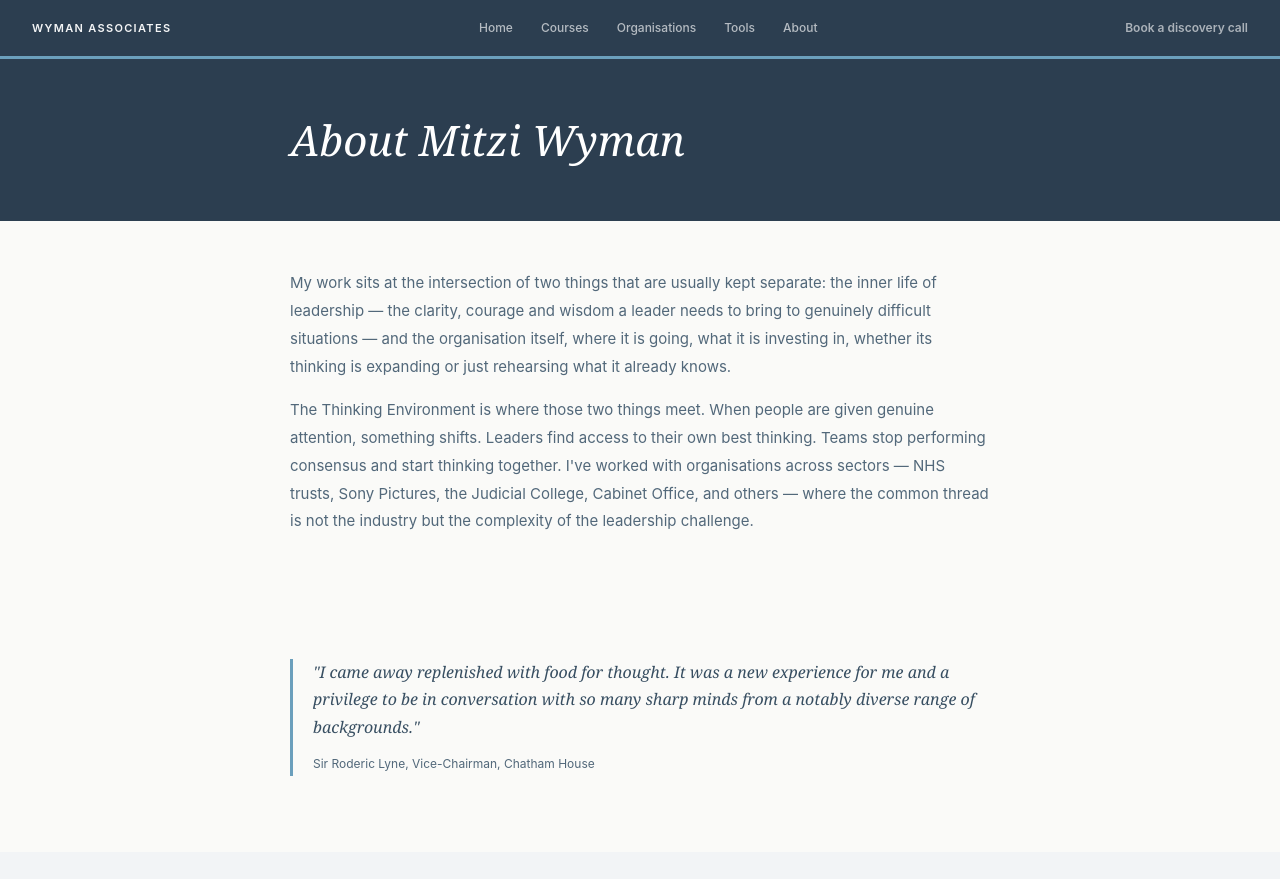
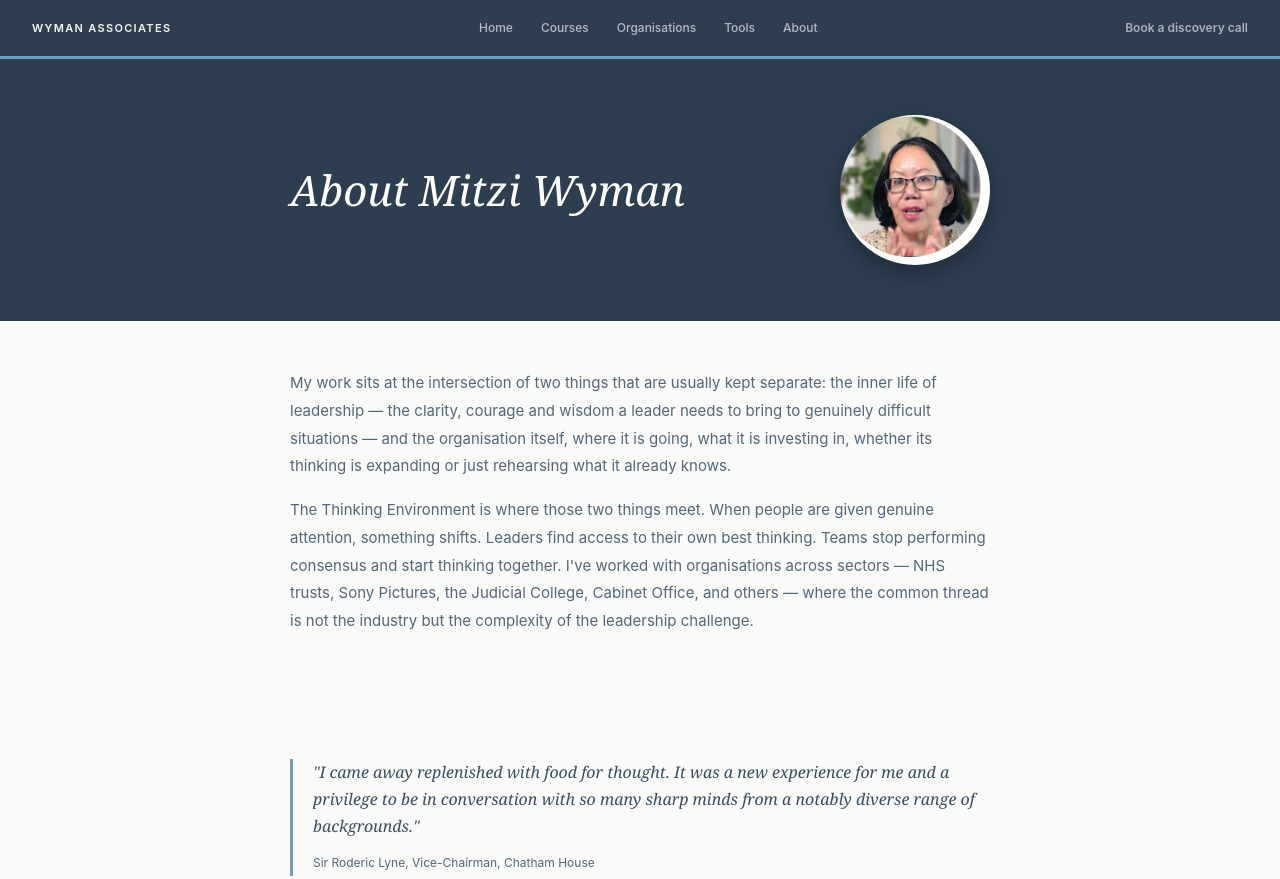
Before and after one commit to Mitziwyman/thinking-together, a plain HTML site: page about.html in a window 1280 px wide. Shown: the top 879 px of the page. Drawn offline with Linux system fonts and the light colour scheme.

Commit message:
Add Mitzi photo to About page hero, flipped to face inward toward the title

```diff
--- a/about.html
+++ b/about.html
@@ -41,6 +41,29 @@
     font-style: italic;
     color: #fff;
     line-height: 1.2;
+  }
+  .hero-flex {
+    display: flex;
+    align-items: center;
+    justify-content: space-between;
+    gap: 2rem;
+  }
+  .hero-photo-circle {
+    flex: 0 0 150px;
+    width: 150px;
+    height: 150px;
+    border-radius: 50%;
+    overflow: hidden;
+    box-shadow: 0 8px 24px rgba(0,0,0,0.3);
+  }
+  .hero-photo-circle img {
+    width: 100%;
+    height: 100%;
+    object-fit: cover;
+    display: block;
+  }
+  @media (max-width: 600px) {
+    .hero-flex { flex-direction: column; text-align: center; }
   }
 
   /* ── STANDARD LAYOUT ── */
@@ -201,8 +224,13 @@
 
 <!-- HERO -->
 <section class="hero-band">
-  <div class="hero-inner">
-    <h1>About Mitzi Wyman</h1>
+  <div class="hero-inner hero-flex">
+    <div class="hero-text">
+      <h1>About Mitzi Wyman</h1>
+    </div>
+    <div class="hero-photo-circle">
+      <img src="mitzi-about-hero.png" alt="Mitzi Wyman">
+    </div>
   </div>
 </section>
 
```
Also changed, not shown: mitzi-about-hero.png (added).
